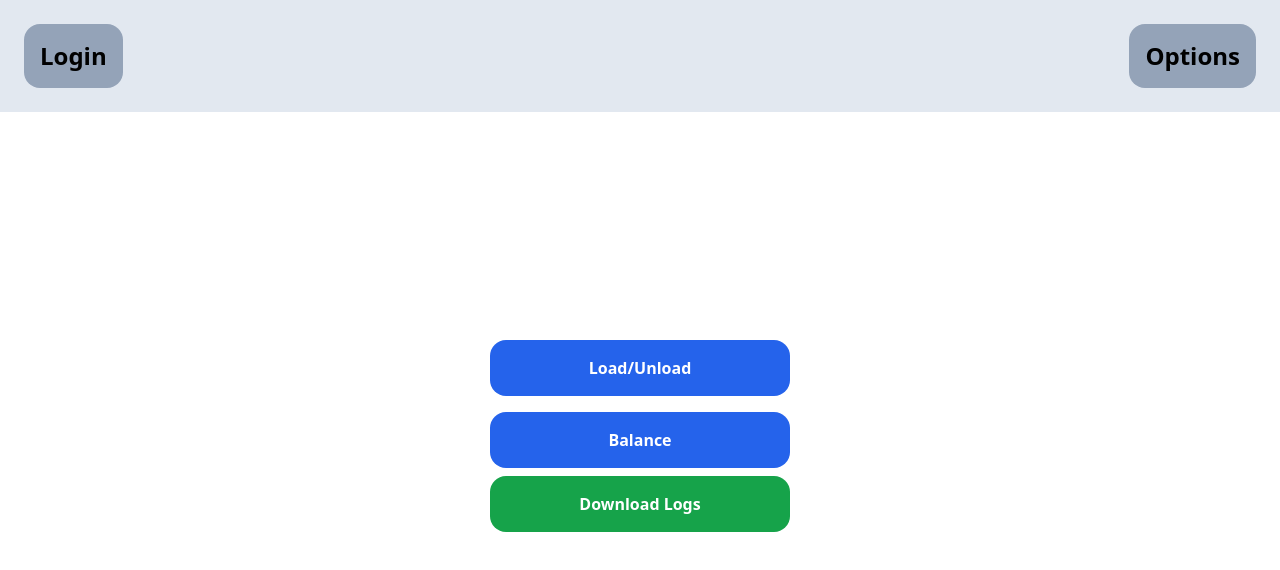
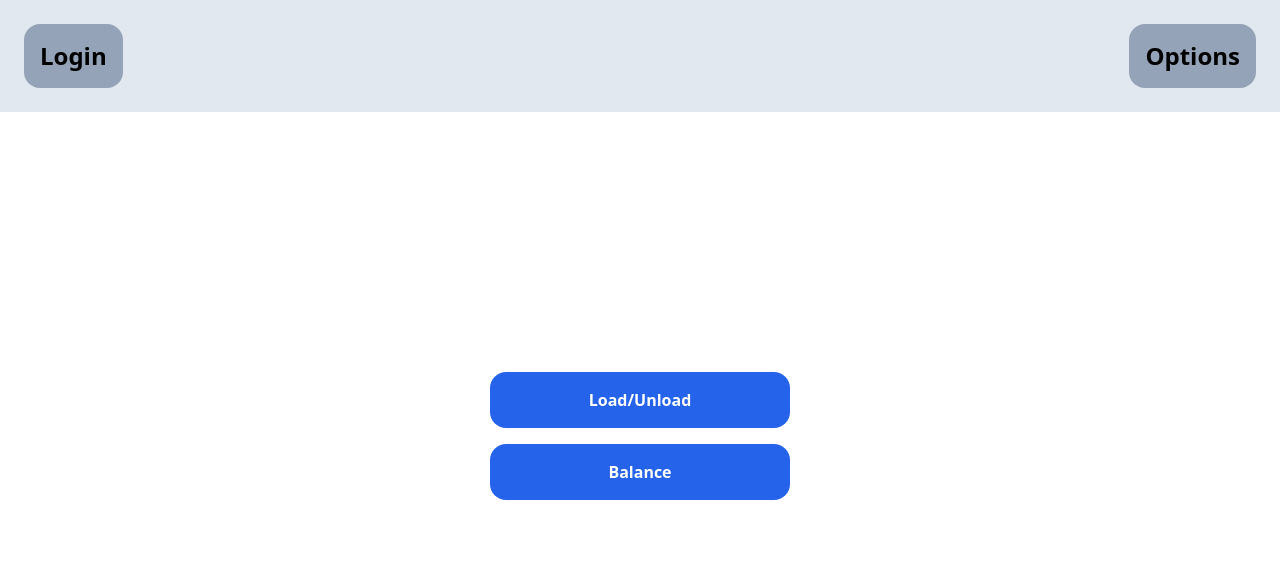
Before and after one commit to FelixMDM/CargoPilot, a Next.js app in the folder client/: page /options in a window 1280 px wide. Shown: the top 570 px of the page. Built offline with nearby package versions, Linux system fonts and the light colour scheme.

Commit message:
updating Options.tsx after testing

```diff
--- a/client/src/components/options/Options.tsx
+++ b/client/src/components/options/Options.tsx
@@ -3,9 +3,9 @@
 import Link from 'next/link';
 
 const Options = () => {
-    const downloadLogs = () => {
-        window.location.href = 'http://localhost:8080/download-logs';
-    };
+    // const downloadLogs = () => {
+    //     window.location.href = 'http://localhost:8080/download-logs';
+    // };
 
     return (
         <div className='flex flex-col h-[80vh] text-white font-bold text-center justify-center items-center space-y-2'>
@@ -20,12 +20,12 @@ const Options = () => {
                 className="w-[300px] p-4 m-2 bg-blue-600 rounded-2xl hover:text-white">
                     Balance
             </Link>
-            <button
+            {/* <button
                 onClick={downloadLogs}
                 className="w-[300px] p-4 m-2 bg-green-600 rounded-2xl hover:text-white cursor-pointer"
             >
                 Download Logs
-            </button>
+            </button> */}
         </div>
     );
 };
```
